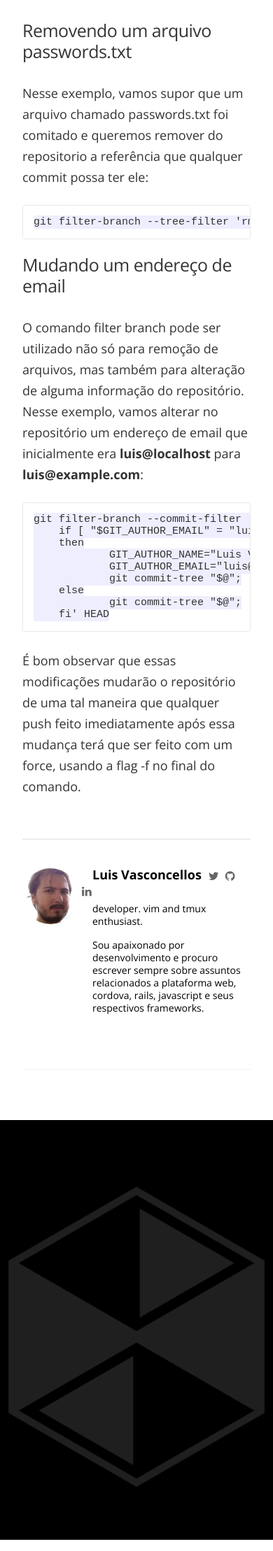
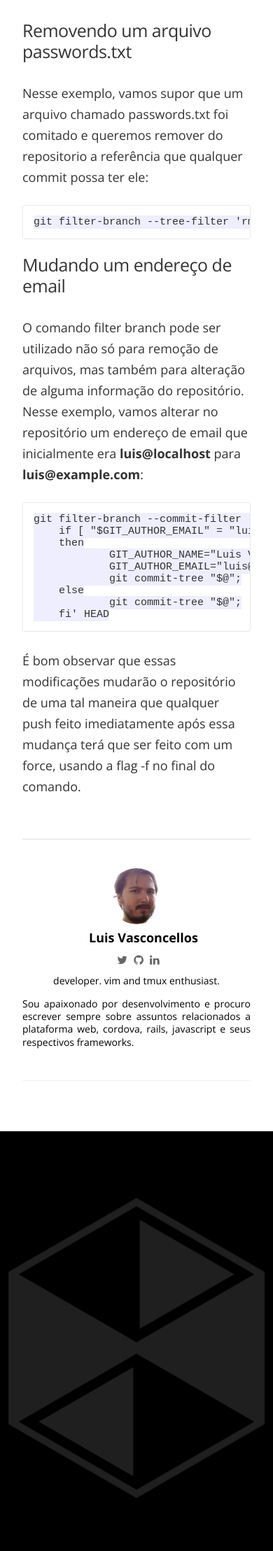
Before and after one commit to isabella232/dtmtec.github.io, a Jekyll site: the page built from _posts/2013-05-09-limpando-repositorio.markdown, in a window 390 px wide. Shown: the part 1067-3284 px from the top of the page at 70% size. Built offline with Jekyll 4.4.1, drawn with Linux system fonts in a browser that asks for light colours; nearby versions of some CDN libraries; Markdown is read by kramdown in place of the engine named in the settings; comment, search, counter and statistics services are not loaded.

Commit message:
Add responsiveness to the author signature

```diff
--- a/_includes/stylesheets.html
+++ b/_includes/stylesheets.html
@@ -4,3 +4,4 @@
 
 <link rel="stylesheet" type="text/css" href="/assets/css/main.css" />
 <link rel="stylesheet" type="text/css" href="/assets/css/footer.css" />
+<link rel="stylesheet" type="text/css" href="/assets/css/main-mobile.css" />
--- a/_layouts/post.html
+++ b/_layouts/post.html
@@ -66,8 +66,8 @@
                     <i class="fa fa-linkedin"></i>
                   </a>
                 </span>
-                <p class="bio">{{ site.authors[page.author].signature   }}</p>
-                <p class="bio">{{ site.authors[page.author].description }}</p>
+                <p class="bio signature">{{ site.authors[page.author].signature   }}</p>
+                <p class="bio description">{{ site.authors[page.author].description }}</p>
               </section>
             </div>
             {{/post}}
--- /dev/null
+++ b/assets/css/main-mobile.css
@@ -0,0 +1,36 @@
+@media only screen and (min-width: 200px) and (max-width: 630px) {
+  .post .bottom-teaser .isLeft {
+    padding-bottom: 0px;
+  }
+
+  .post .bottom-teaser .isLeft section.author {
+    text-align: center;
+  }
+
+  .post .bottom-teaser .isLeft section.author h4 {
+    float: none !important;
+    margin: 10px 0;
+
+  }
+
+  .post .bottom-teaser .isLeft section.author p {
+    padding-left: 0;
+  }
+
+  .post .bottom-teaser .isLeft section.author p.description {
+    text-align: justify;
+  }
+
+  .post .bottom-teaser .isLeft section.author p.signature {
+    margin-top: 10px;
+  }
+
+  .post .bottom-teaser .isLeft section.author .social {
+    margin-bottom: 10px;
+  }
+
+  .post .bottom-teaser .isLeft section.author .author-image {
+    float: none !important;
+    margin: 0 auto
+  }
+}
--- a/assets/css/main.sass
+++ b/assets/css/main.sass
@@ -2,7 +2,6 @@
 ---
 
 @import 'syntax-highlighting'
-
 @import 'bourbon/bourbon'
 
 .cf
@@ -13,20 +12,16 @@ $rs: 16px
 $font-serif: Linux Libertine
 $font-sans: Open Sans, MundoSans, "Helvetica Neue", Arial, Helvetica, sans-serif
 
-
 @mixin respond-to($breakpoint)
   @media only screen and (max-width: $breakpoint + px)
     @content
 
-// Only needed for syntax highlighting
 %vertical-rhythm
   margin-bottom: $rs
 
 main
   display: block
   text-align: left
-
-
 
 body
   font-family: $font-sans
```
